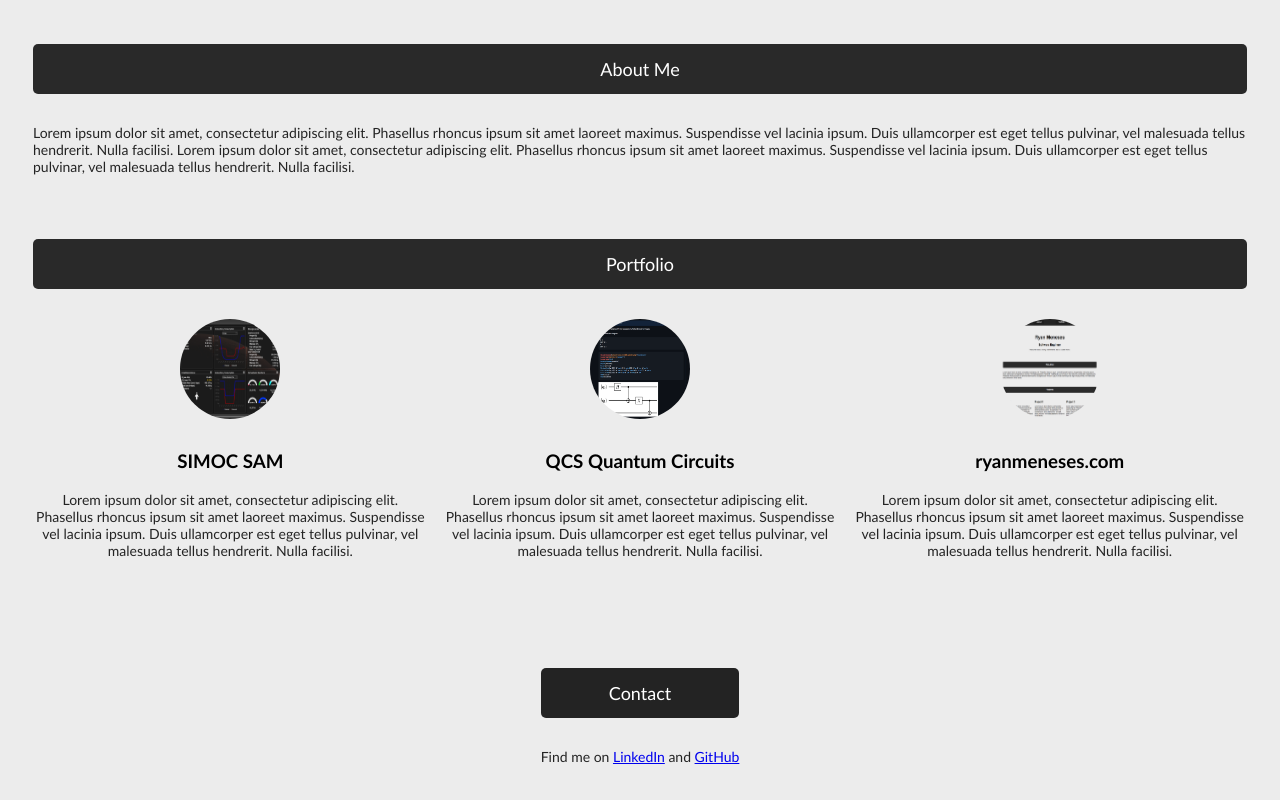
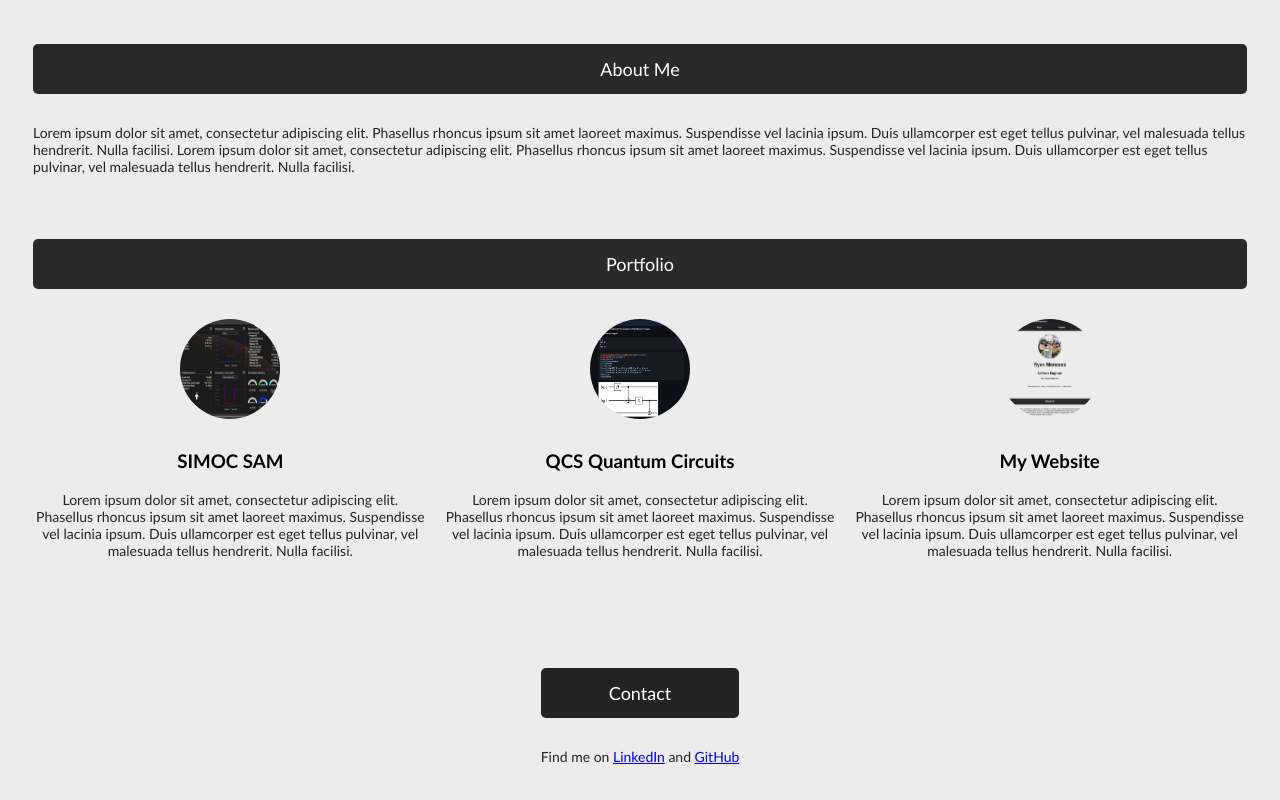
Before and after one commit to hiyaryan/ryanmeneses, a Nuxt app: page / in a window 1280 px wide. Shown: the part 577-1377 px from the top of the page. Built offline with nearby package versions, Linux system fonts and the light colour scheme.

Commit message:
Update portfolio website section img and title.

```diff
--- a/pages/index.vue
+++ b/pages/index.vue
@@ -64,7 +64,7 @@
           description: 'Lorem ipsum dolor sit amet, consectetur adipiscing elit. Phasellus rhoncus ipsum sit amet laoreet maximus. Suspendisse vel lacinia ipsum. Duis ullamcorper est eget tellus pulvinar, vel malesuada tellus hendrerit. Nulla facilisi.',
         },
         {
-          name: 'ryanmeneses.com',
+          name: 'My Website',
           thumbnail: 'project-3-thumbnail.png',
           description: 'Lorem ipsum dolor sit amet, consectetur adipiscing elit. Phasellus rhoncus ipsum sit amet laoreet maximus. Suspendisse vel lacinia ipsum. Duis ullamcorper est eget tellus pulvinar, vel malesuada tellus hendrerit. Nulla facilisi.',
         }
```
Also changed, not shown: public/img/project-3-thumbnail.png.
